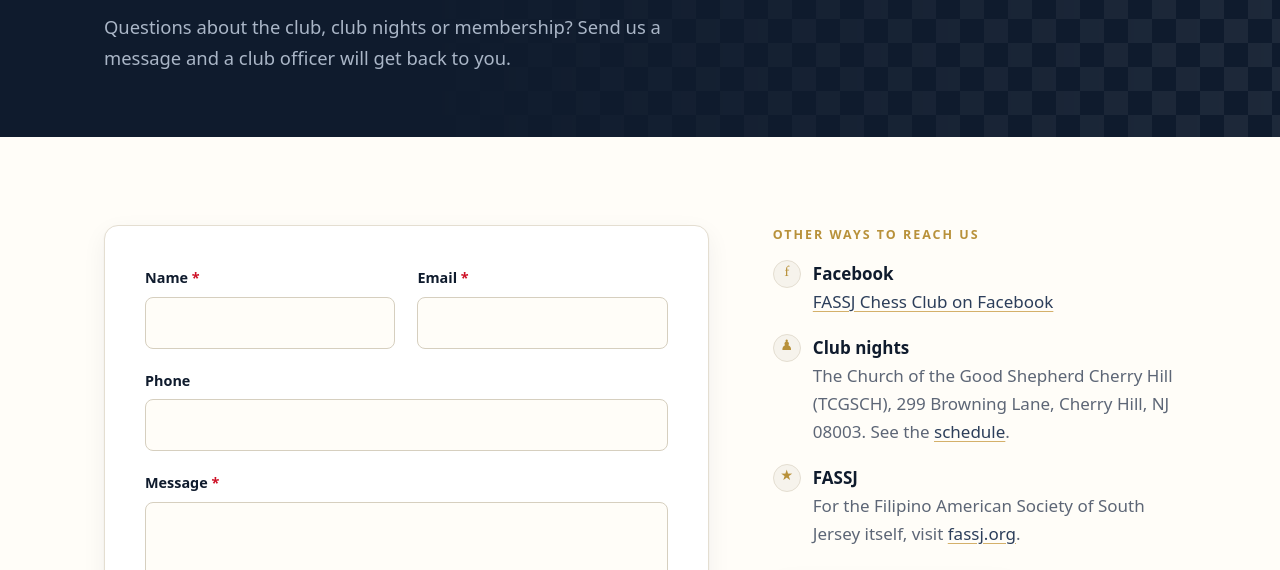
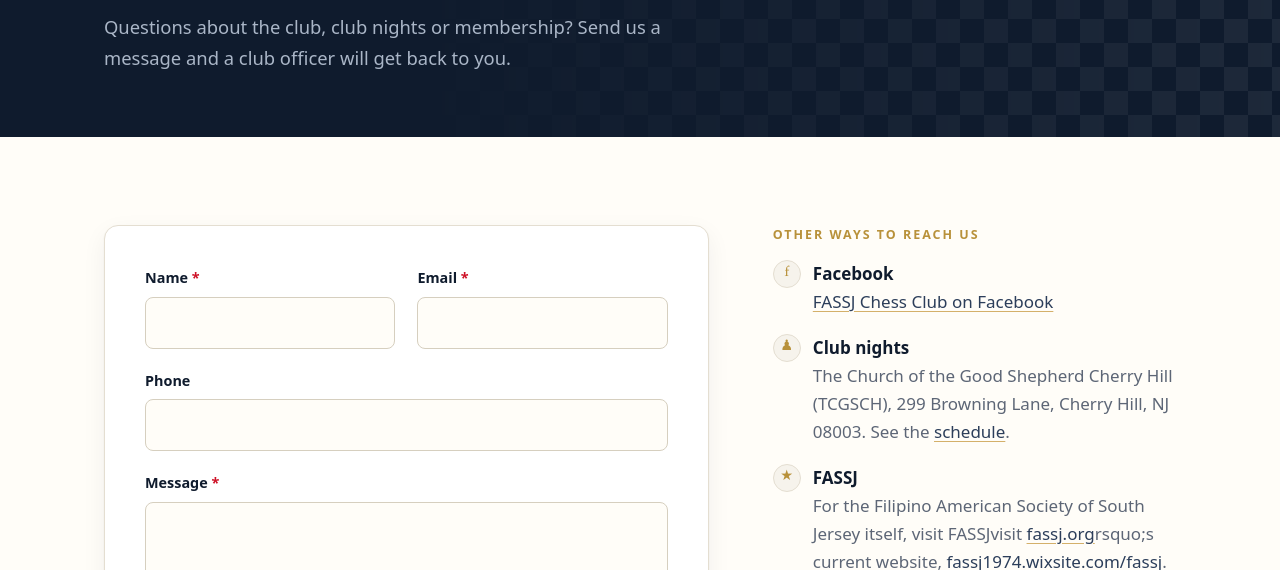
Before and after one commit to amadriaga/fassj-chess-preview, a plain HTML site: page contact.html in a window 1280 px wide. Shown: the part 327-897 px from the top of the page. Drawn offline with Linux system fonts and the light colour scheme.

Commit message:
Review copy of FASSJ Chess Club website @ 4dd7d6b for chess.fassj.o2bot.com

```diff
--- a/contact.html
+++ b/contact.html
@@ -82,7 +82,7 @@
           <ol class="aside-list">
             <li><span class="dot">f</span><div><b>Facebook</b><a href="https://www.facebook.com/profile.php?id=61596920540950" rel="noopener">FASSJ Chess Club on Facebook</a></div></li>
             <li><span class="dot">&#9823;</span><div><b>Club nights</b>The Church of the Good Shepherd Cherry Hill (TCGSCH), 299 Browning Lane, Cherry Hill, NJ 08003. See the <a href="/schedule.html">schedule</a>.</div></li>
-            <li><span class="dot">&#9733;</span><div><b>FASSJ</b>For the Filipino American Society of South Jersey itself, visit <a href="https://fassj.o2bot.com" rel="noopener">fassj.org</a>.</div></li>
+            <li><span class="dot">&#9733;</span><div><b>FASSJ</b>For the Filipino American Society of South Jersey itself, visit FASSJvisit <a href="https://fassj.o2bot.com" rel="noopener">fassj.org</a>rsquo;s current website, <a href="https://fassj1974.wixsite.com/fassj" rel="noopener">fassj1974.wixsite.com/fassj</a>.</div></li>
           </ol>
           <a class="fb-qr fb-qr--light" href="https://www.facebook.com/profile.php?id=61596920540950" rel="noopener"><img src="/assets/qr-facebook.svg" width="104" height="104" alt="QR code for the FASSJ Chess Club Facebook page"><span>Scan for our<br>Facebook page</span></a>
         </aside>
```
